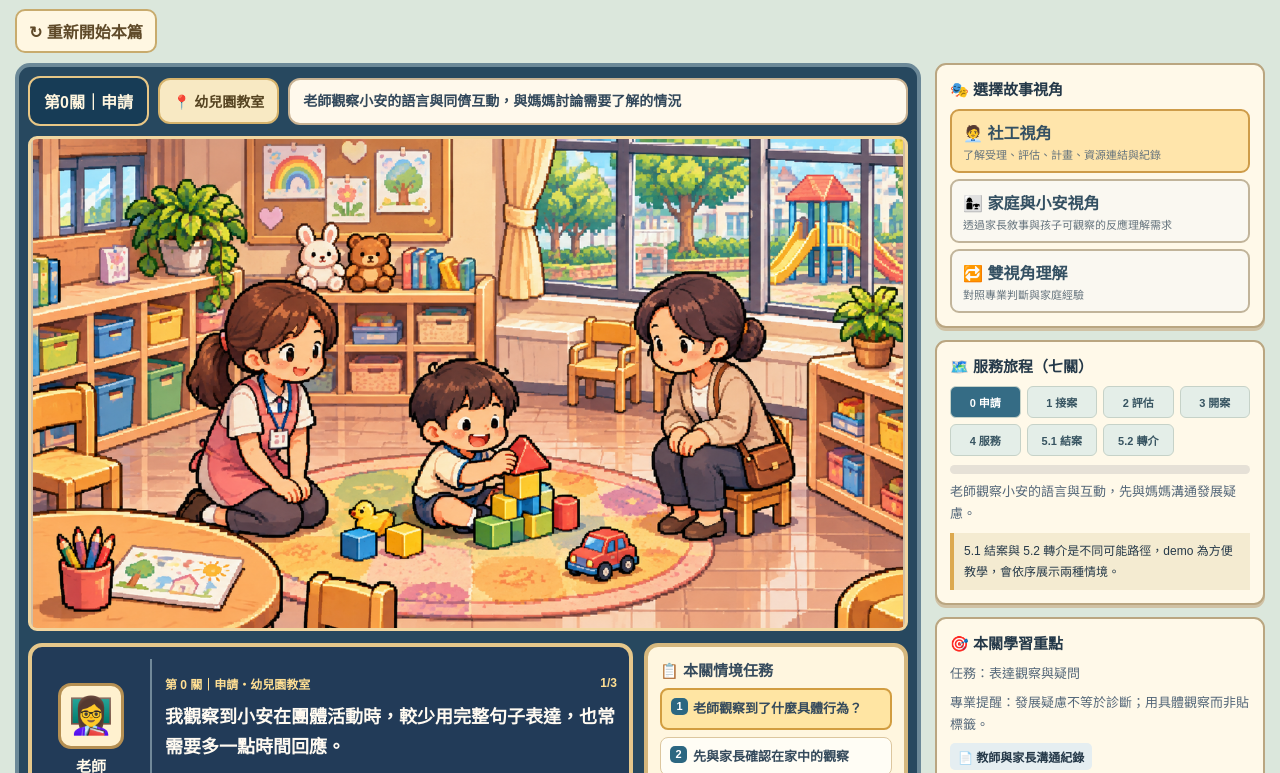
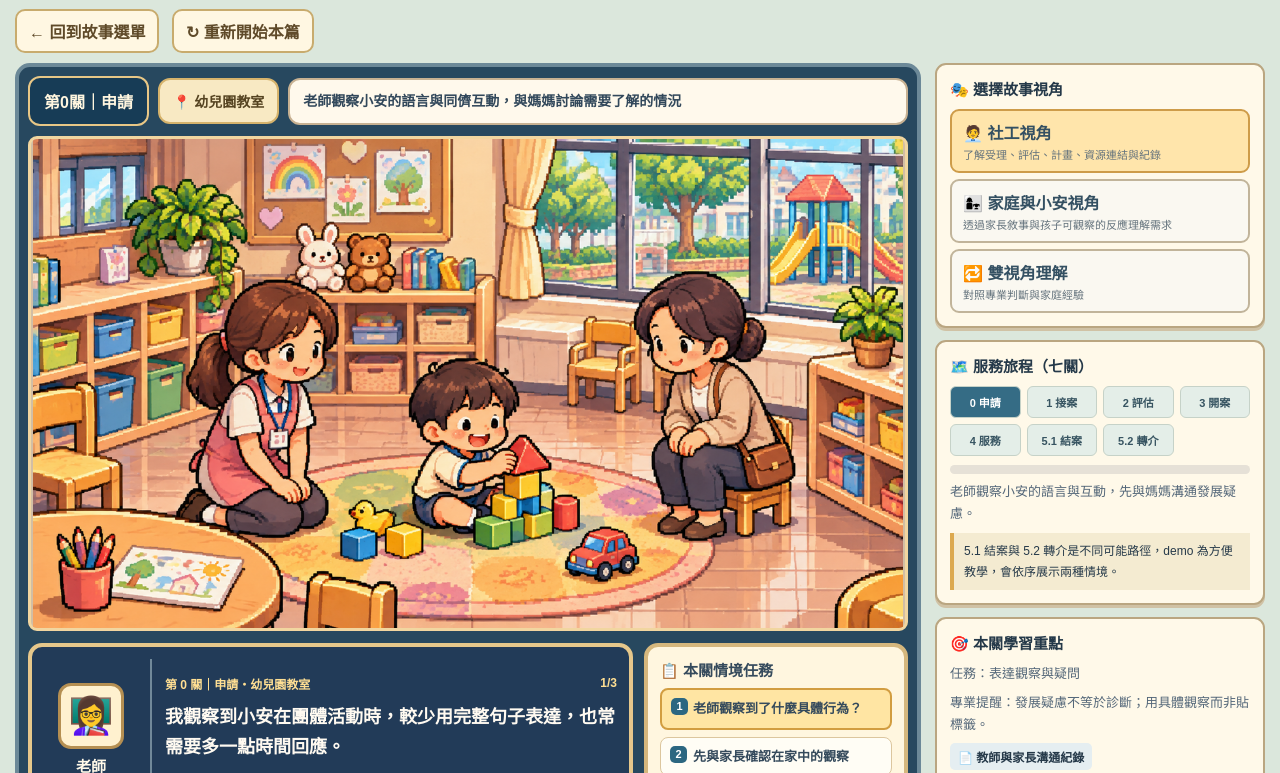
Before and after one commit to altolee/social-town-child, a plain HTML site: page index.html in a window 1280 px wide. Shown: the part 77-850 px from the top of the page. Drawn offline with Linux system fonts and the light colour scheme.

Commit message:
Connect game navigation to the public Social Town homepage

```diff
--- a/index.html
+++ b/index.html
@@ -33,7 +33,7 @@
 .rpg-takeaway strong{font-size:13px;color:#54402a}
 @media(max-width:820px){.rpg-dialogue{grid-template-columns:1fr}.rpg-takeaway{grid-template-columns:1fr}}
 @media(max-width:500px){.rpg-role{min-width:78px;max-width:88px;padding-right:8px}.role-avatar{width:50px;height:50px;font-size:27px}.rpg-dialogue-main{padding:9px;gap:8px}.rpg-dialogue .storytext{font-size:15px}}
-</style></head><body><div class="app"><header class="top"><div><div class="brand">🎮 社福小鎮：小安的成長旅程</div><div class="sub">六歲以下兒童篇｜三種視角 × 七個流程 × 自動演出</div></div><span class="chip">空白鍵前進｜← 上一步｜→ 下一步</span></header><div style="margin-bottom:10px"><a href="index.html" style="display:inline-block;text-decoration:none;background:#fff7e2;border:2px solid #c8ab6d;color:#5f4a29;padding:8px 12px;border-radius:10px;font-weight:800">↻ 重新開始本篇</a></div><div class="grid"><main class="player"><div class="stage-story-header" aria-live="polite"><div class="story-stage" id="visualStage"></div><div class="story-place" id="visualPlace"></div><div class="story-action" id="visualAction"></div></div><div class="scene"><img id="bg" alt="2D 像素風格兒童服務場景"></div><section class="rpg-dialogue" aria-label="本步情境對話與行動提示" aria-live="polite">
+</style></head><body><div class="app"><header class="top"><div><div class="brand">🎮 社福小鎮：小安的成長旅程</div><div class="sub">六歲以下兒童篇｜三種視角 × 七個流程 × 自動演出</div></div><span class="chip">空白鍵前進｜← 上一步｜→ 下一步</span></header><div style="margin-bottom:10px"><a href="https://social-town-hub.vercel.app/" style="display:inline-block;text-decoration:none;background:#fff7e2;border:2px solid #c8ab6d;color:#5f4a29;padding:8px 12px;border-radius:10px;font-weight:800;margin-right:8px">← 回到故事選單</a> <a href="index.html" style="display:inline-block;text-decoration:none;background:#fff7e2;border:2px solid #c8ab6d;color:#5f4a29;padding:8px 12px;border-radius:10px;font-weight:800">↻ 重新開始本篇</a></div><div class="grid"><main class="player"><div class="stage-story-header" aria-live="polite"><div class="story-stage" id="visualStage"></div><div class="story-place" id="visualPlace"></div><div class="story-action" id="visualAction"></div></div><div class="scene"><img id="bg" alt="2D 像素風格兒童服務場景"></div><section class="rpg-dialogue" aria-label="本步情境對話與行動提示" aria-live="polite">
   <div class="rpg-dialogue-main">
     <div class="rpg-role">
       <div class="role-avatar" id="roleAvatar" aria-hidden="true">💬</div>
```
